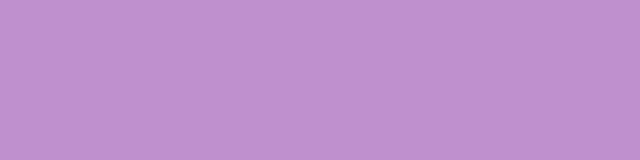
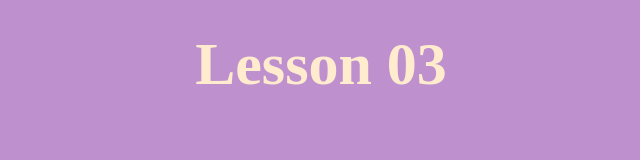
Before and after one commit to Sergei1908/git_56_lesson03, a plain HTML site: page index.html in a window 1280 px wide. Shown: the whole page, without its empty margins (319-959 px from the left). Drawn offline with Linux system fonts and the light colour scheme.

Commit message:
add title

```diff
--- a/index.html
+++ b/index.html
@@ -3,10 +3,12 @@
   <head>
     <meta charset="UTF-8" />
     <meta name="viewport" content="width=device-width, initial-scale=1.0" />
-    <link rel="stylesheet" href="./styles.css" type="text/css">
+    <link rel="stylesheet" href="./styles.css" type="text/css" />
     <title>Git - Lesson03</title>
   </head>
   <body>
-    <div id="root"></div>
+    <div id="root">
+      <h1>Lesson 03</h1>
+    </div>
   </body>
 </html>
--- a/styles.css
+++ b/styles.css
@@ -29,3 +29,7 @@ li {
   background: rgb(191, 144, 206);
   padding: 30px;
 }
+h1{
+    color: blanchedalmond;
+    font-size: 60px;
+}
```
